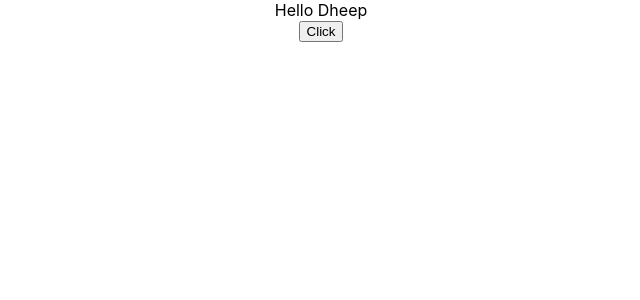
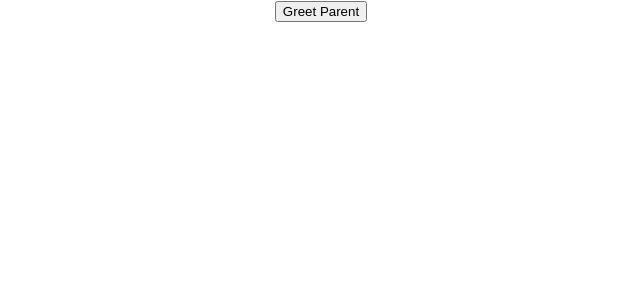
Before and after one commit to Dheepthi-Reddy/React, a React (Create React App) app in the folder hello-world/: page / in a window 1280 px wide. Shown: the top 300 px of the page, without its empty margins (319-959 px from the left). Built offline with nearby package versions, Linux system fonts and the light colour scheme.

Commit message:
Methods as props

```diff
--- a/hello-world/src/App.js
+++ b/hello-world/src/App.js
@@ -9,12 +9,15 @@
 import FunctionClick from './components/FunctionClick';
 import ClassClick from './components/ClassClick';
 import EventBind from './components/EventBind';
+import ParentComponent from './components/ParentComponent';
 
 function App() {
   return (
     <div className="App">
 
-      <EventBind/>
+      <ParentComponent/>
+
+      {/* <EventBind/> */}
 
       {/* <FunctionClick/> */}
 
--- /dev/null
+++ b/hello-world/src/components/ChildComponent.js
@@ -0,0 +1,19 @@
+import React from 'react'
+
+function ChildComponent(props) {
+  return (
+    <div>
+
+        {/* here we are passing the method as props to child component */}
+      {/* <button onClick={props.greetHandler}> Greet Parent </button> */}
+      {/* when we use this above method we don't put parameters in the parent class greet handler method */}
+
+      {/* passing a parameter when calling a parent method from the child component */}
+      {/* now we can pass any number of parameters to the greet handler */}
+      <button onClick={() => props.greetHandler('child')}> Greet Parent </button>
+
+    </div>
+  )
+}
+
+export default ChildComponent
--- /dev/null
+++ b/hello-world/src/components/ParentComponent.js
@@ -0,0 +1,40 @@
+import React, { Component } from 'react'
+import ChildComponent from './ChildComponent'
+
+class ParentComponent extends Component {
+
+    constructor(props) {
+      super(props)
+
+      this.state = {
+         parentName: 'Parent'
+      }
+
+      //since we are using "this" keyword, we do binding in the constructor
+      this.greetParent = this.greetParent.bind(this)
+
+    }
+
+    greetParent(childName) {
+
+        // This is regular concatenation
+        // alert('Hello', + this.state.parentName)
+
+        //since we are using ES6 we can use back ticks
+        alert(`Hello ${this.state.parentName} from ${childName}`)
+
+    }
+
+  render() {
+    return (
+      <div>
+
+        {/* we add an attribute to the child component: greetHandler */}
+        {/* to that we assign greet parent method */}
+        <ChildComponent greetHandler = {this.greetParent} />
+      </div>
+    )
+  }
+}
+
+export default ParentComponent
```
